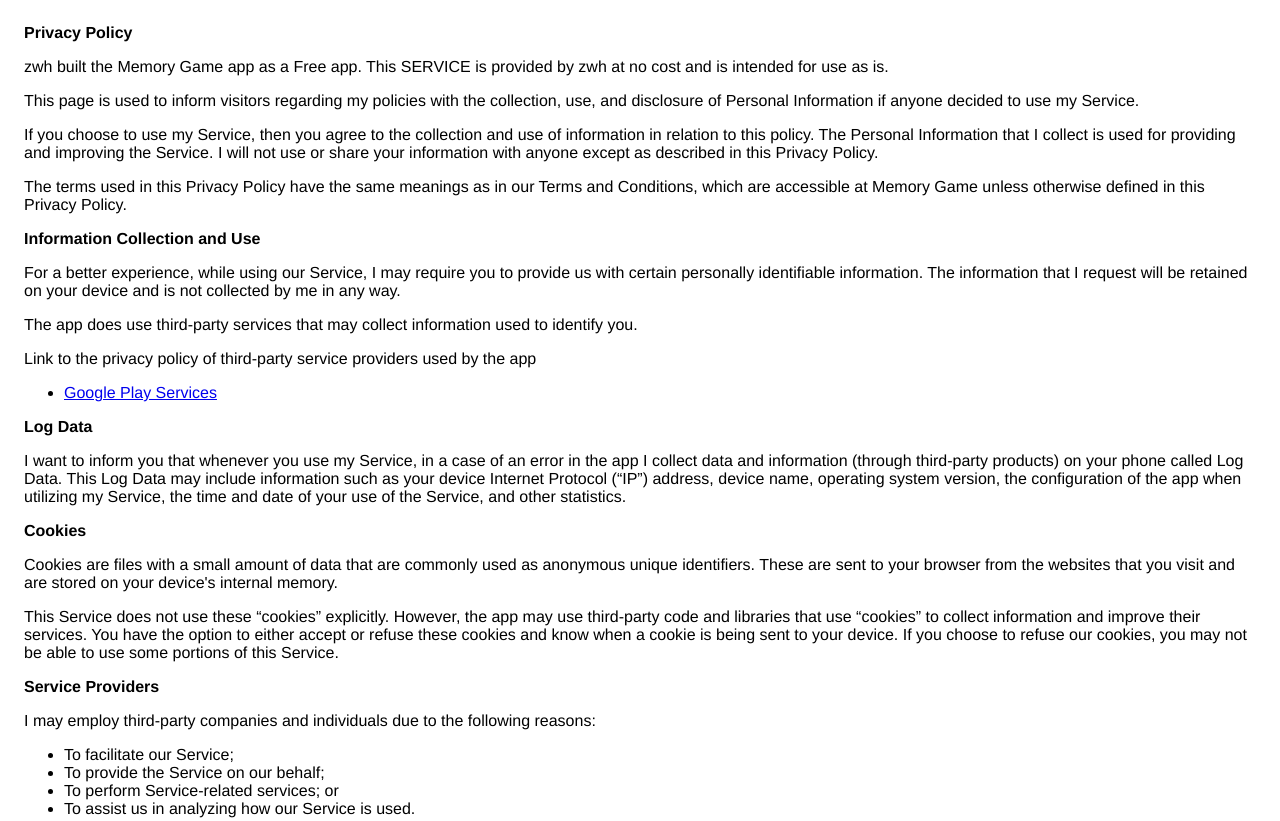
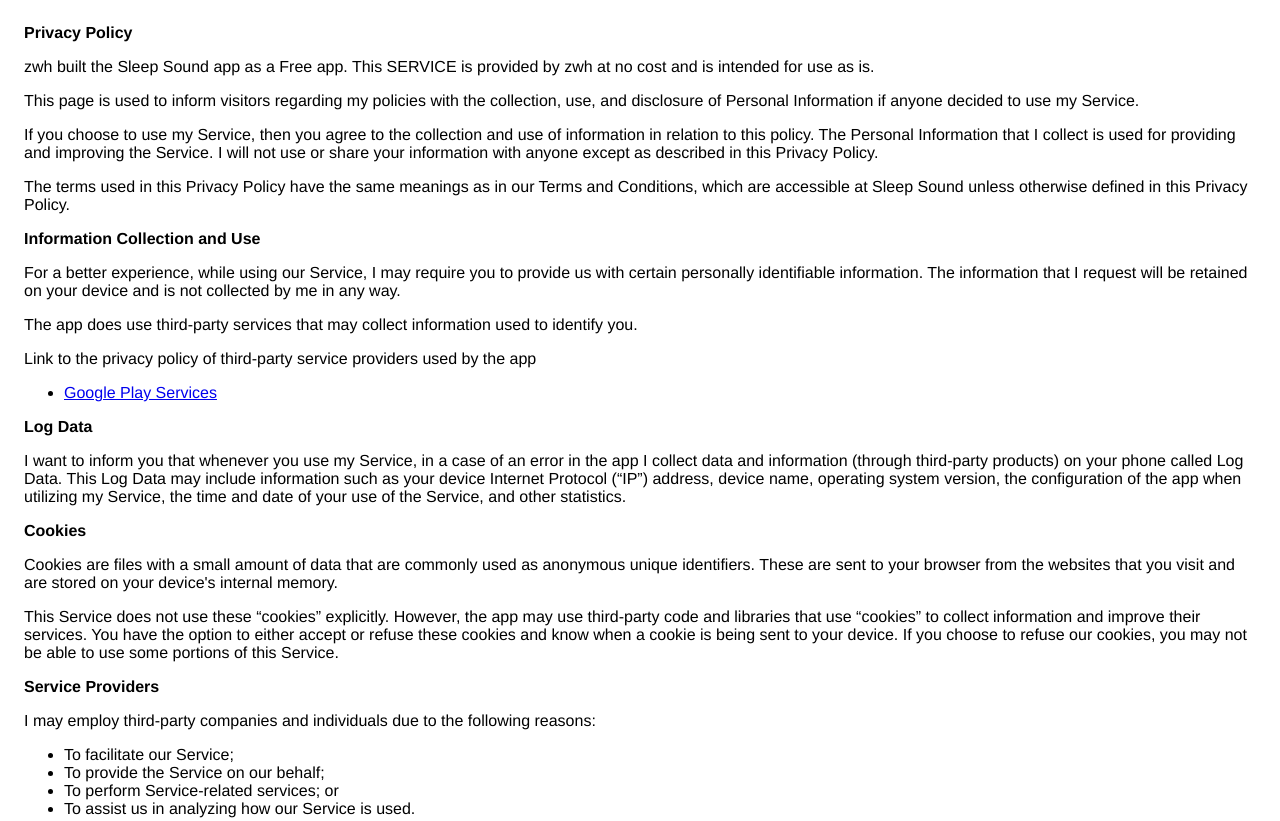
Before and after one commit to michaelzhang1994/photowidgets, a plain HTML site: page index.html in a window 1280 px wide. Shown: the top 821 px of the page. Drawn offline with Linux system fonts and the light colour scheme.

Commit message:
Update index.html

```diff
--- a/index.html
+++ b/index.html
@@ -18,7 +18,7 @@
 
     <strong>Privacy Policy</strong> <p>
 
-                  zwh built the Memory Game app as
+                  zwh built the Sleep Sound app as
 
                   a Free app. This SERVICE is provided by
 
@@ -52,7 +52,7 @@
 
                   as in our Terms and Conditions, which are accessible at
 
-                  Memory Game unless otherwise defined in this Privacy Policy.
+                  Sleep Sound unless otherwise defined in this Privacy Policy.
 
                 </p> <p><strong>Information Collection and Use</strong></p> <p>
 
```
